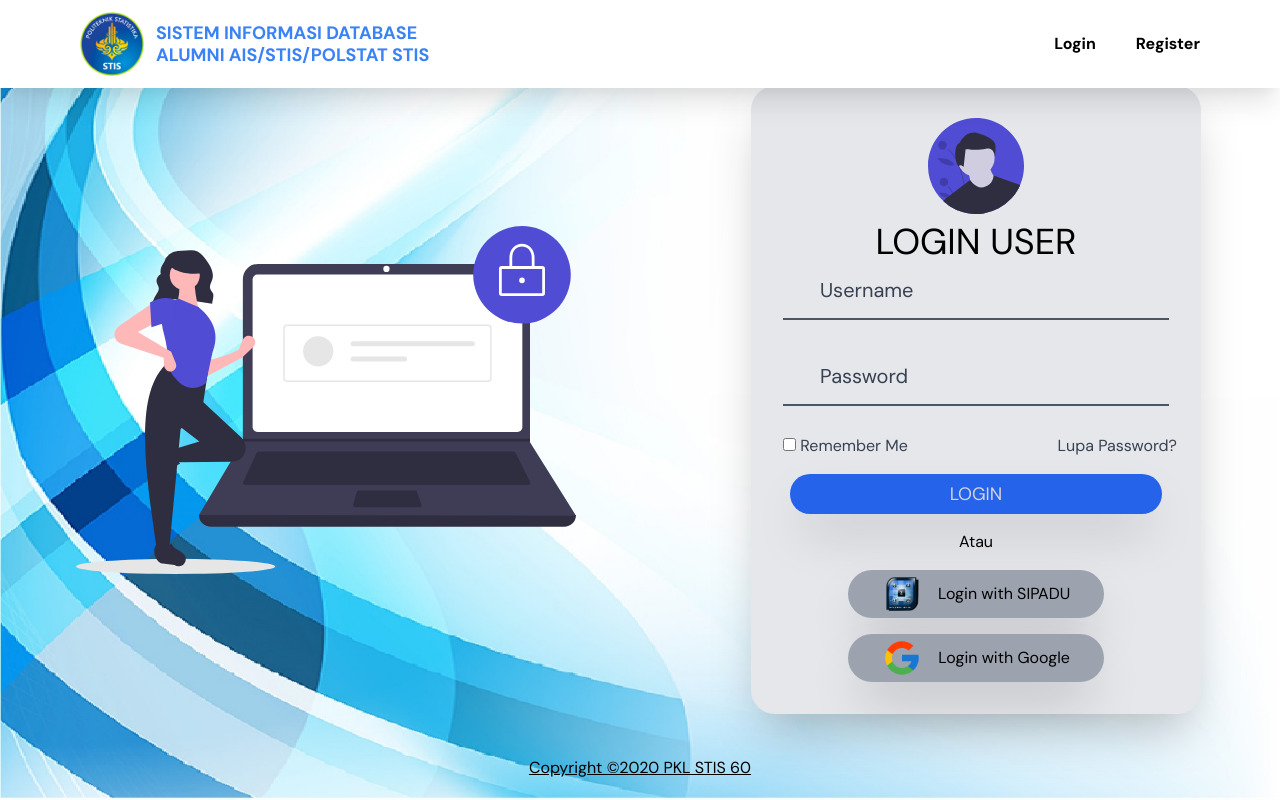
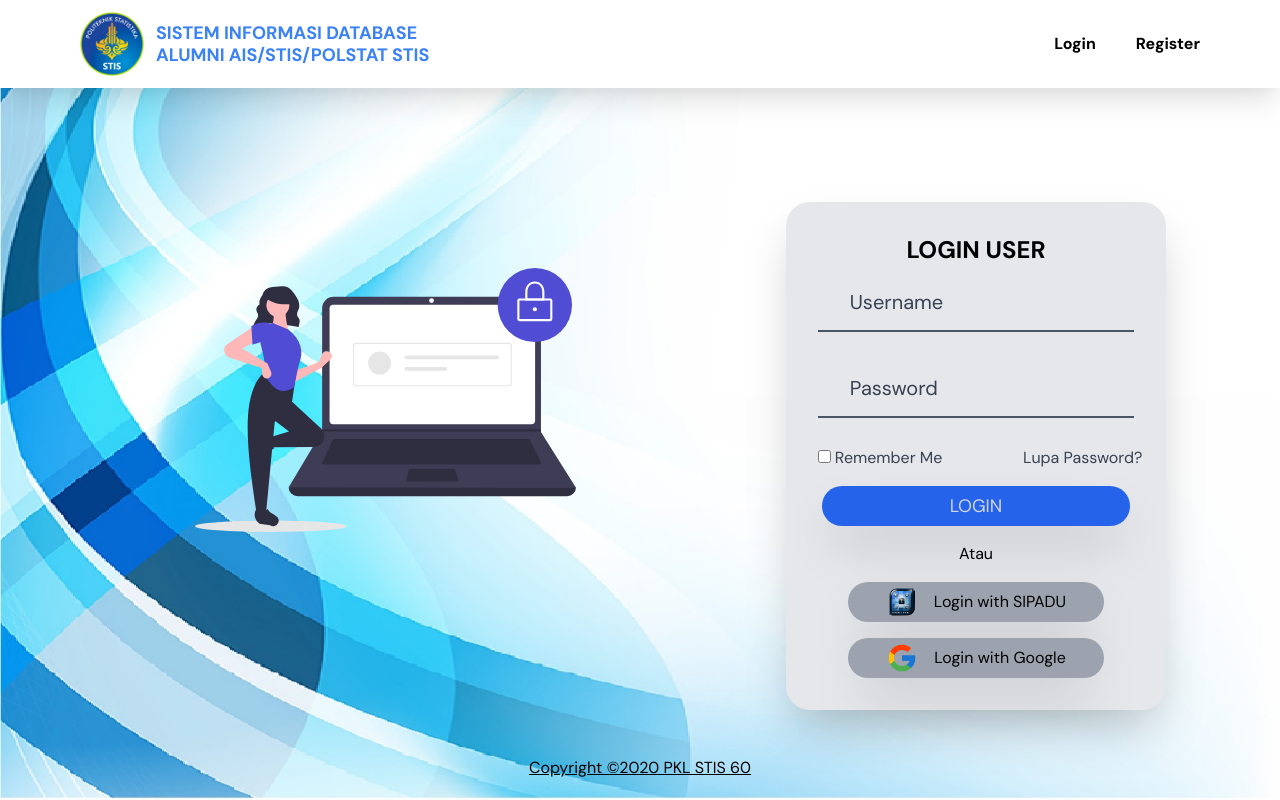
Before and after one commit to timotiusvincent26/login-webservice-master, a CodeIgniter 4 app: the page made by app/Views/login_view.php in a window 1280 px wide. Run offline with PHP 8.4 and a stand-in for CodeIgniter, Linux system fonts and the light colour scheme; the template is opened without the code that fills it, so the values that code supplies are empty; style sheets or scripts are compiled from the project's sources; some libraries are stand-ins or nearby versions; some web fonts are replaced.

Commit message:
perbaikan tampilan view login

```diff
--- a/app/Views/layout/template.php
+++ b/app/Views/layout/template.php
@@ -40,6 +40,6 @@
     <?= $this->renderSection('content'); ?>
 </body>
 
-<footer class="text-black flex justify-center items-center underline h-16 fixed bottom-0 w-screen">Copyright &copy;2020 PKL STIS 60</footer>
+<footer class="text-black flex justify-center items-center underline h-16 absolute bottom-0 w-screen">Copyright &copy;2020 PKL STIS 60</footer>
 
 </html>
--- a/app/Views/login_view.php
+++ b/app/Views/login_view.php
@@ -9,13 +9,12 @@
 
 <div class="w-screen h-screen sm:grid sm:grid-cols-2 sm:gap-0 md:gap-12 py-0 px-8 xl:gap-32 lg:gap-24">
     <div class="sm:flex justify-end items-center hidden">
-        <img src="/img/login.svg" alt="login" style="width: 500px;">
+        <img src="/img/login.svg" alt="login" style="width: 70%;">
     </div>
-    <div class="flex justify-center items-center">
-        <form style="width: 450px;" method="POST" action="/login/masuk" class="bg-gray-200 py-8 rounded-3xl shadow-2xl transform translate-y-48 sm:translate-y-0">
+    <div class="flex justify-center items-center mt-28">
+        <form style="width: 70%;" method="POST" action="/login/masuk" class="bg-gray-200 py-8 rounded-3xl shadow-2xl transform translate-y-48 sm:translate-y-0">
             <?= csrf_field(); ?>
-            <img src="/img/avatar.svg" alt="avatar" class="w-24 mx-auto">
-            <h2 class="text-4xl mt-2 text-center">LOGIN USER</h2>
+            <h2 class="text-2xl text-center font-bold mb-2">LOGIN USER</h2>
             <div class="my-4 mx-8 py-2 px-0 border-b-2 <?= ($state) ? 'border-blue-600' : ' border-gray-600'; ?> mt-0" style="display: grid;grid-template-columns: 7% 93%;">
                 <div class="flex justify-center items-center relative h-10">
                     <i class="i fas fa-user <?= ($state) ? 'text-blue-700' : 'opacity-50'; ?> duration-500"></i>
@@ -54,19 +53,28 @@
                 <a href="/login/reset" class="sm:text-sm lg:text-base text-base no-underline text-gray-700 duration-500 hover:text-blue-700 mr-6">Lupa Password?</a>
             </div>
             <div class="flex justify-center my-4">
-                <input type="submit" class="shadow-2xl block h-10 px-40 sm:px-24 md:px-32 lg:px-40 rounded-3xl text-lg outline-none border-none bg-blue-600 cursor-pointer text-gray-300 duration-500 uppercase hover:bg-blue-700 mx-6" value="Login">
+                <input type="submit" class="shadow-2xl block h-10 px-32 sm:px-24 md:px-32 lg:px-32 rounded-3xl text-lg outline-none border-none bg-blue-600 cursor-pointer text-gray-300 duration-500 uppercase hover:bg-blue-700 mx-6" value="Login">
             </div>
             <span class="flex justify-center">Atau</span>
             <div class="flex justify-center mt-4 mb-4">
                 <div class="bg-gray-400 flex justify-center py-1 rounded-full w-64 transform hover:scale-105 shadow-2xl duration-300 hover:bg-gray-200">
-                    <img src="/img/logo.png" alt="google" width="40" height="40" class="mr-4">
-                    <a href="/login/loginsipadu" class="flex items-center cursor-pointer hover:text-blue-600">Login with SIPADU</a>
+                    <a href="/login/loginsipadu" class="flex w-64 items-center cursor-pointer justify-center hover:text-blue-600">
+                        <div class="flex justify-center items-center text-center">
+                            <img src="/img/logo.png" alt="sipadu" width="32" height="32" class="mr-4">
+                            <span>Login with SIPADU</span>
+                        </div>
+                    </a>
                 </div>
             </div>
             <div class="flex justify-center">
                 <div class="bg-gray-400 flex justify-center py-1 rounded-full w-64 transform hover:scale-105 shadow-2xl duration-300 hover:bg-gray-200">
-                    <img src="/img/google.png" alt="google" width="40" height="40" class="mr-4">
-                    <h3 class="flex items-center cursor-pointer hover:text-blue-600">Login with Google</h3>
+                    <a href="" class="flex w-64 items-center cursor-pointer justify-center hover:text-blue-600">
+                        <div class="flex justify-center items-center text-center">
+                            <img src="/img/google.png" alt="google" width="32" height="32" class="mr-4">
+                            <span>Login with Google</span>
+                        </div>
+                    </a>
+
                 </div>
             </div>
         </form>
```
